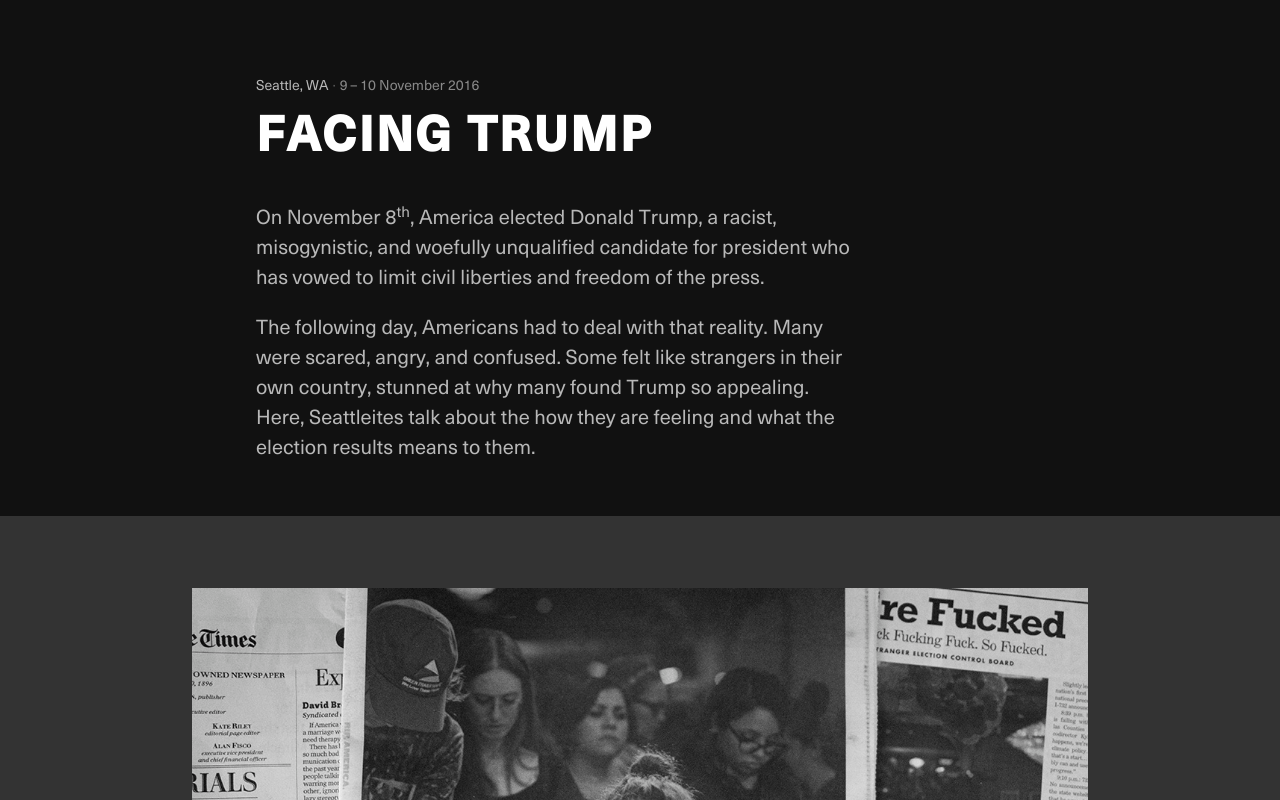
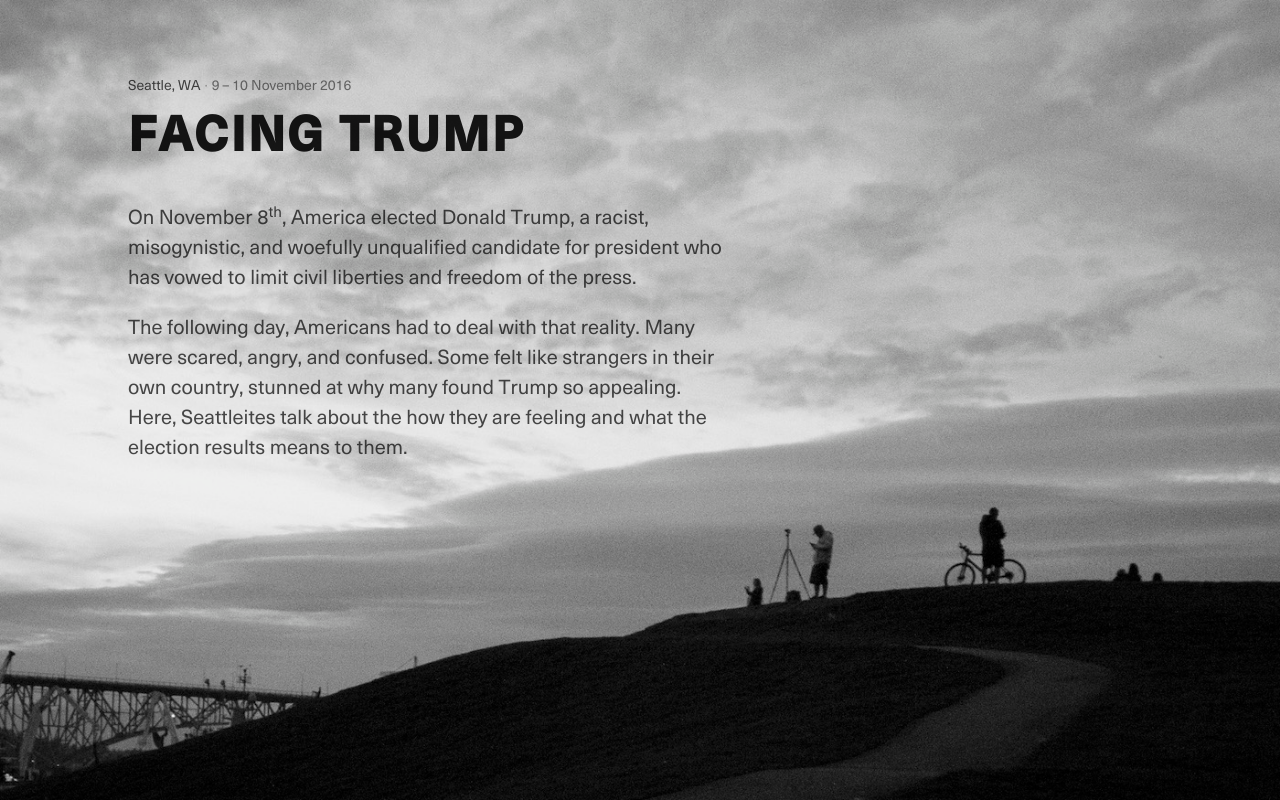
Before and after one commit to SixFingeredAmish/facingtrump, a plain HTML site: page index.html in a window 1280 px wide. Shown: the top 800 px of the page. Drawn offline with Linux system fonts and the light colour scheme; a small style sheet from the web is missing.

Commit message:
new cover design

```diff
--- a/index.html
+++ b/index.html
@@ -3,9 +3,7 @@
     <title>
       Facing Trump
     </title>
-    <meta name="description" content="On November 8th, America elected Donald Trump, a racist, misogynistic, and woefully unqualified candidate for president who has vowed to limit civil liberties and freedom of the press.
-
-    The following day, . Many were scared, angry, and confused. Some felt like strangers in their own country, stunned at why many found Trump so appealing. Here, Seattleites talk about the how they are feeling and what the election results means to them.">
+    <meta name="description" content="Coversations with Seattleites about Trump becoming president and what it means to them, accompanied with their portraits">
     <meta charset="utf-8">
     <meta http-equiv="X-UA-Compatible" content="IE=Edge">
     <meta name="author" content="Nirawit Jittipairoj">
@@ -17,26 +15,27 @@
   </head>
 
   <body class="w-100 sans-serif bg-dark-gray white-90 unica">
-    <header class="w-100 bg-near-black">
+    <header class="w-100 vh-100 cover mb3" style="background:url(photos/hero.jpg) no-repeat center;">
       <!-- <div class="cf ph3 ph4-m ph5-l pt3 pt4-m pt5-l pb0 mw9 center"> -->
-      <div class="cf ph4 ph4-m ph0-l pt3 pt0-m pt5-l pb0 mb5-ns mb4  center w-100">
-        <div class="center w-100 w-60-l">
-          <p class="f6 white-70">
+      <!-- <div class="cf ph4 ph4-m ph0-l pt3 pt0-m pt5-l pb0 mb5-ns mb4 center w-100"> -->
+      <div class="w-100 h-100-ns h-80 pt5-ns pt4 ph0-l ph3-m ph4">
+        <div class="center w-100 w-80-l">
+          <p class="f6 black-70">
             Seattle, WA
-            <span class="white-30">&#8729;</span>
-            <span class="white-50">9&thinsp;–&thinsp;10 November 2016</span>
+            <span class="black-30">&#8729;</span>
+            <span class="black-50">9&thinsp;–&thinsp;10 November 2016</span>
           </p>
-          <h1 class="f2 f1-l lh-title mt0 mb2 mb3-ns white unica-bold ttu tracked-less">
+          <h1 class="f2 f1-l lh-title mt0 mb2 mb3-ns black-90 unica-bold ttu tracked-less">
             Facing Trump
           </h1>
         </div>
-        <div class="f4-ns f5 lh-copy center w-100 w-60-l">
-          <div class="fl-ns w-100 mb4">
-            <p class="measure white-70">
+        <div class="f4-ns f5 lh-copy center w-100 w-80-l">
+          <div class="fl-ns w-100">
+            <p class="measure black-70">
               On November 8<sup>th</sup>, America elected Donald Trump, a racist, misogynistic, and woefully unqualified candidate for president who has vowed to limit civil liberties and freedom of the press.
             </p>
 
-            <p class="measure white-70">
+            <p class="measure black-70">
               The following day, Americans had to deal with that reality. Many were scared, angry, and confused. Some felt like strangers in their own country, stunned at why many found Trump so appealing. Here, Seattleites talk about the how they are feeling and what the election results means to them.
             </p>
           </div>
@@ -45,7 +44,7 @@
     </header>
 
 
-    <div id="wrapper" class="cf ph4 ph4-m ph5-l pt0 mb5-ns mb4 mw8 center">
+    <div id="wrapper" class="cf ph4 ph4-m ph5-l pt0 mb5-ns mb4 mw85 center">
       <img src="photos/newspaper.jpg" class="db w-100 mt2-ns mt1"/>
       <!-- <p class="tr f6 mt2 lh-copy">
         Local newspapers react to Trump
@@ -244,7 +243,7 @@
         <span class="white-30">&#8729;</span> <span class="white-50">10 November</span>
       </p> -->
 
-      <img src="photos/hill.jpg" class="db w-100 mt4-ns mt3"/>
+      <!-- <img src="photos/hill.jpg" class="db w-100 mt4-ns mt3"/> -->
 
       <img src="photos/cool.jpg" class="db w-100 mt4-ns mt3"/>
 
```
Also changed, not shown: css/main.css (line endings or trailing spaces), photos/hero.jpg (added).
